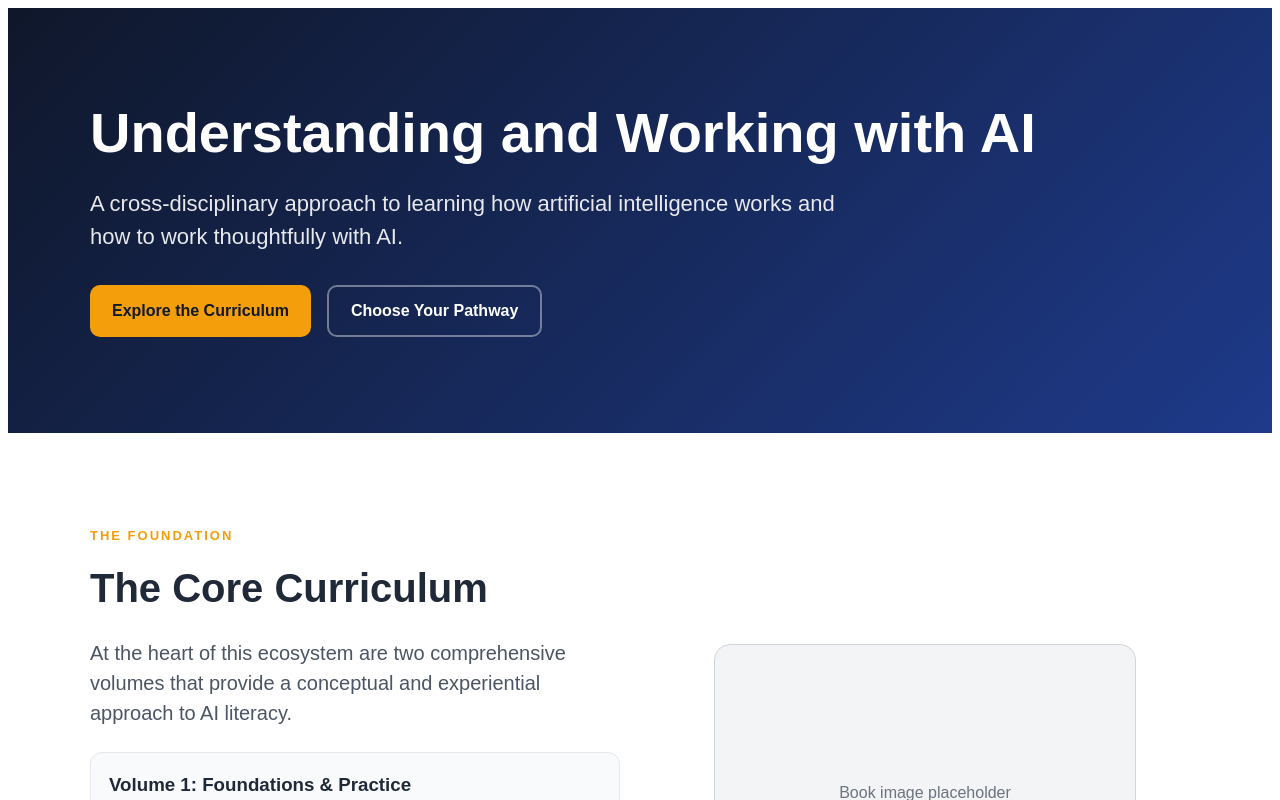
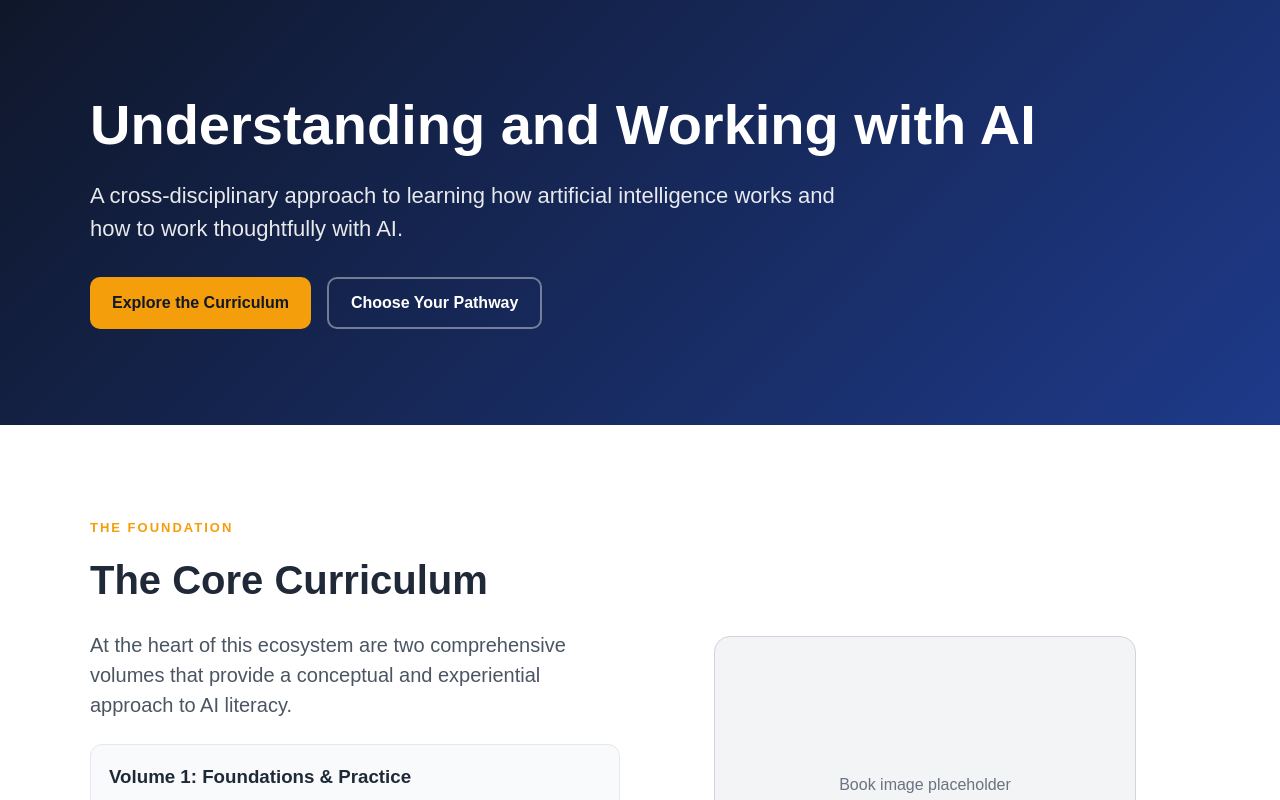
Before and after one commit to Suchocki88/UnderstandingAI.ai, a Next.js app: page / in a window 1280 px wide. Shown: the top 800 px of the page. Built offline with nearby package versions, Linux system fonts and the light colour scheme.

Commit message:
Update layout.tsx

```diff
--- a/app/layout.tsx
+++ b/app/layout.tsx
@@ -5,7 +5,14 @@ export default function RootLayout({
 }) {
   return (
     <html lang="en">
-      <body>{children}</body>
+      <body
+        style={{
+          margin: 0,
+          backgroundColor: "#ffffff",
+        }}
+      >
+        {children}
+      </body>
     </html>
   );
 }
```
